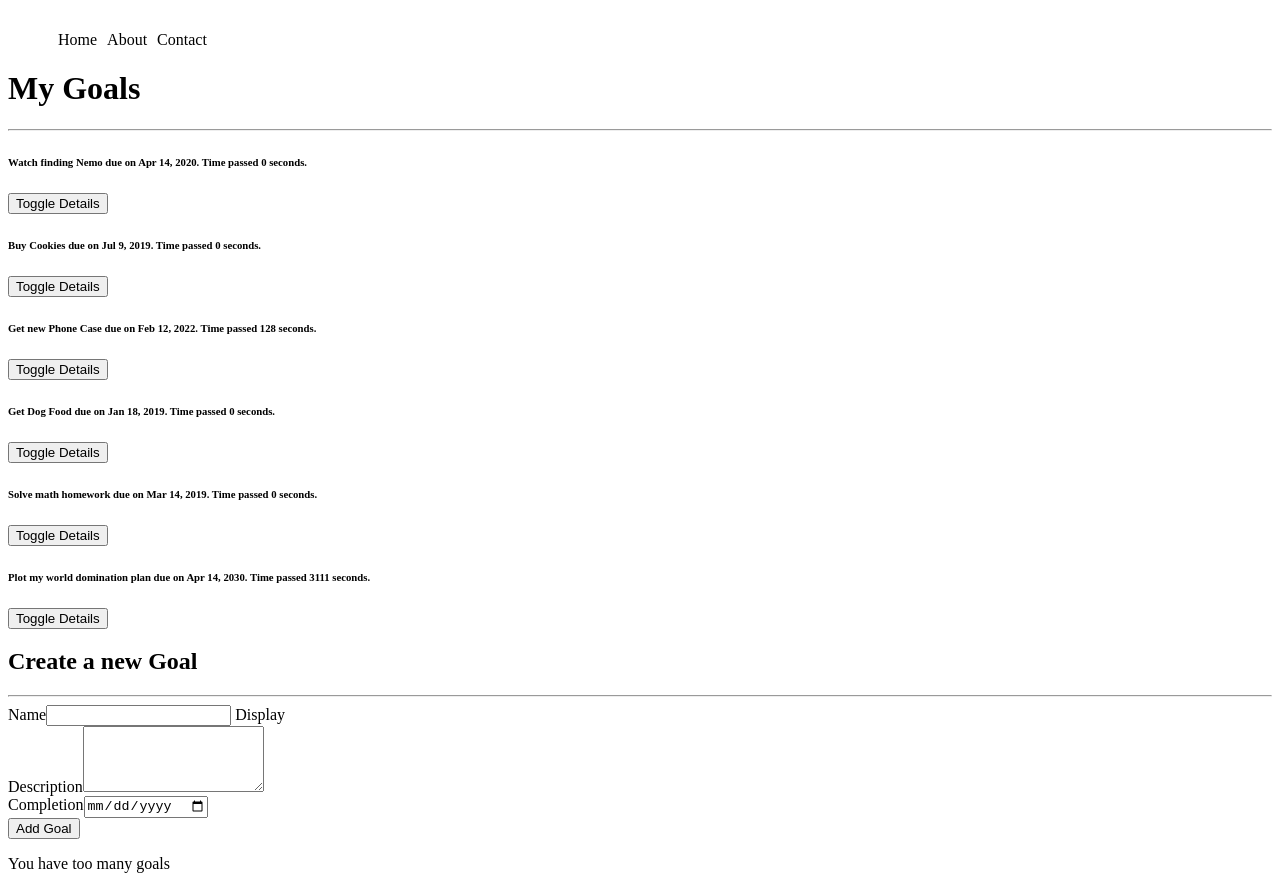
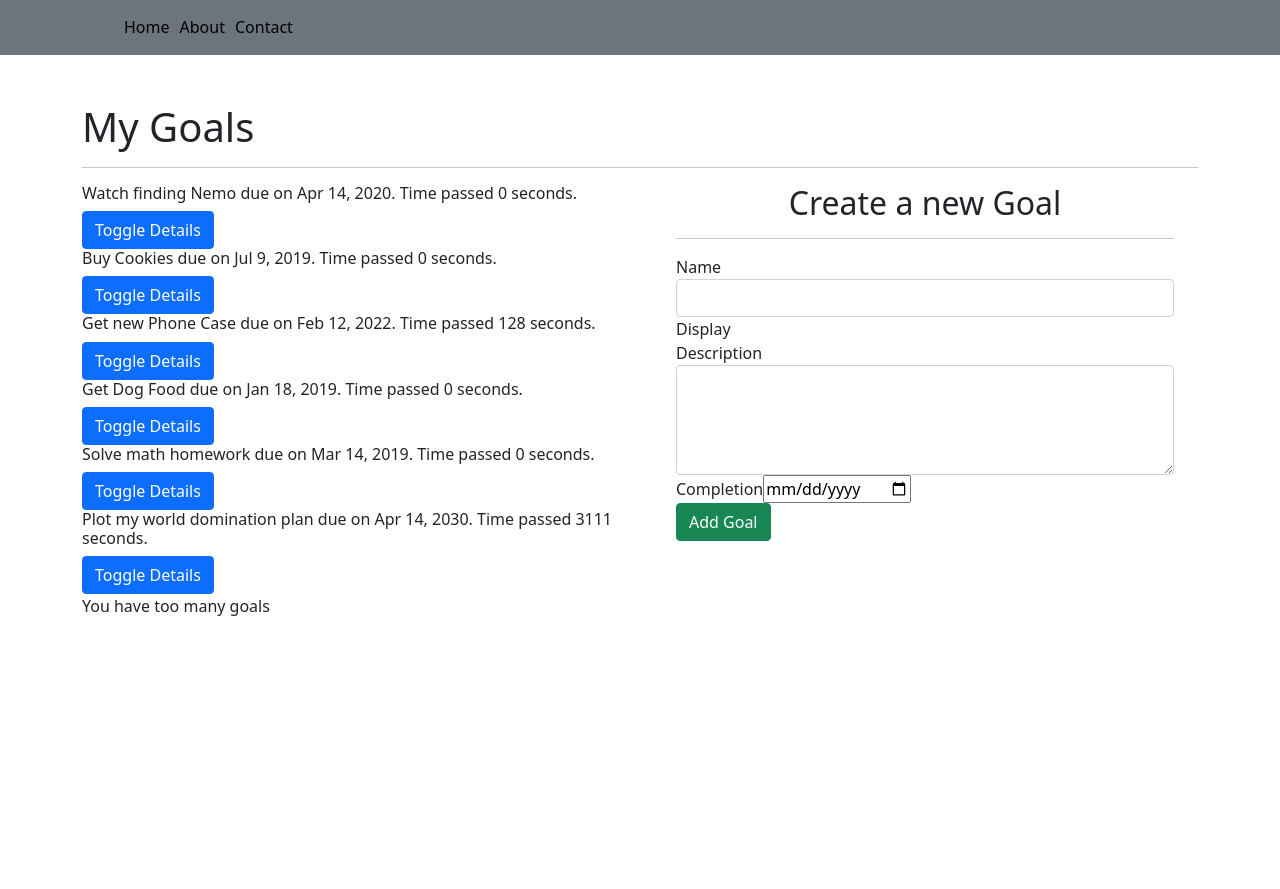
Before and after one commit to Victoria045/goals, an Angular app: page / in a window 1280 px wide. After the commit the page ends 800 px from the top, so only its background shows below. Built offline with nearby package versions, Linux system fonts and the light colour scheme.

Commit message:
add bootstrap

```diff
--- a/package.json
+++ b/package.json
@@ -18,6 +18,7 @@
     "@angular/platform-browser": "~12.2.0",
     "@angular/platform-browser-dynamic": "~12.2.0",
     "@angular/router": "~12.2.0",
+    "bootstrap": "^5.1.2",
     "rxjs": "~6.6.0",
     "tslib": "^2.3.0",
     "zone.js": "~0.11.4"
--- a/src/styles.css
+++ b/src/styles.css
@@ -1 +1,2 @@
 /* You can add global styles to this file, and also import other style files */
+@import '~bootstrap/dist/css/bootstrap.min.css';
```
Also changed, not shown: 1 other file (tests, documents, lock files or other folders).
